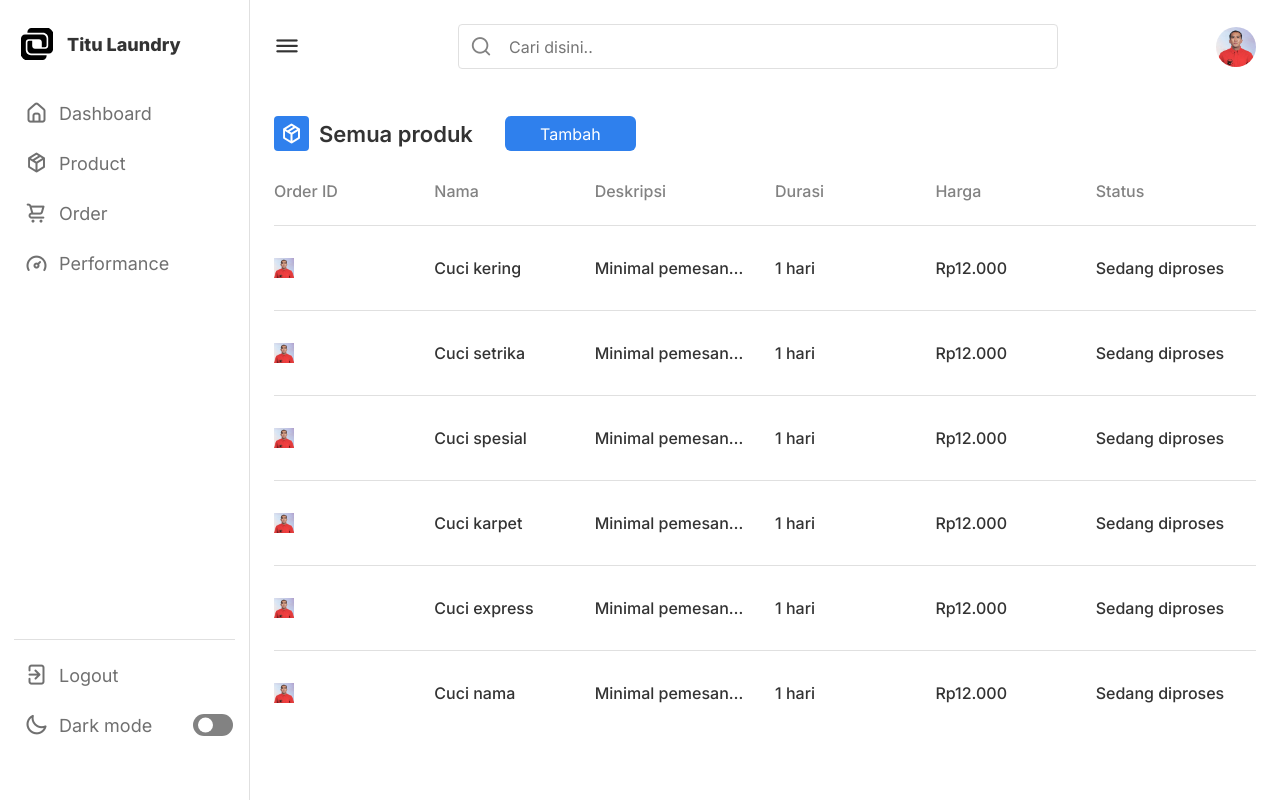
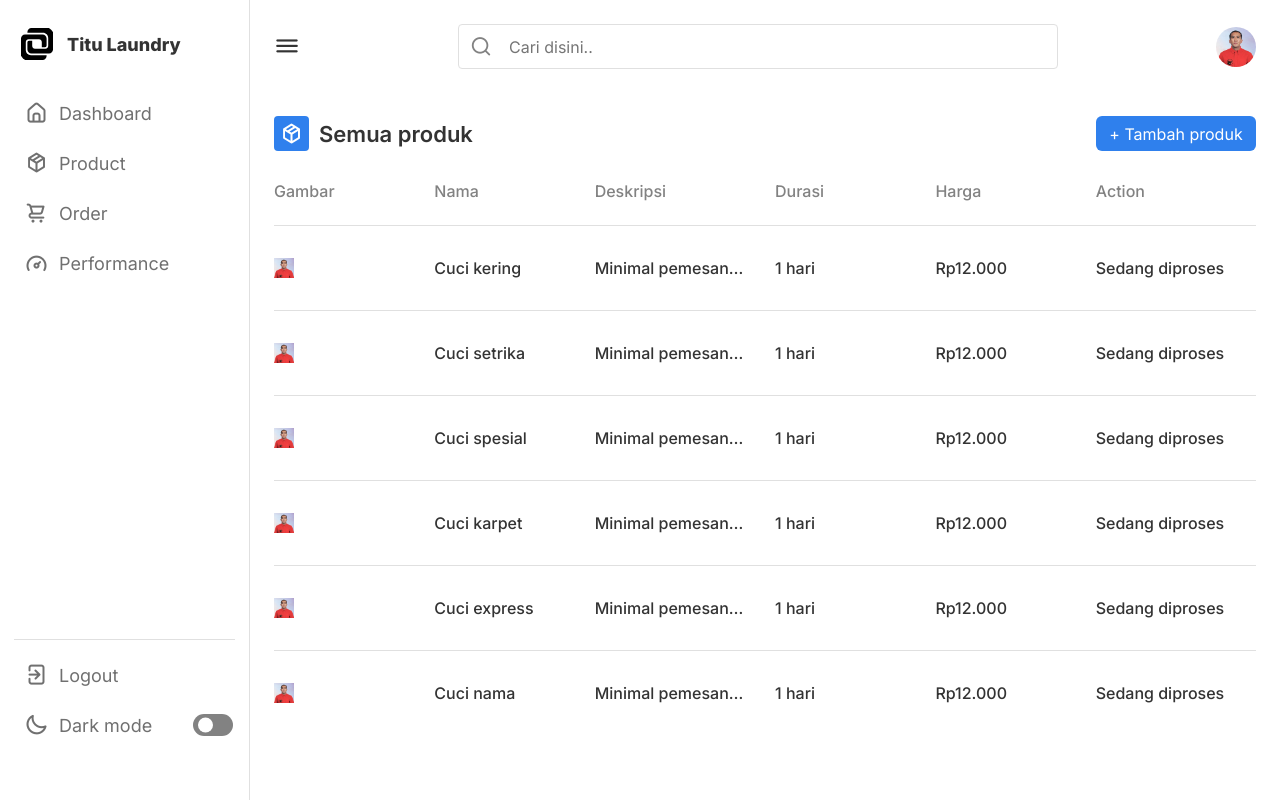
Before and after one commit to fikrilal/Titu-Laundry-Admin-Website, a PHP site: page /product.html in a window 1280 px wide. Run offline with PHP 8.4, Linux system fonts and the light colour scheme.

Commit message:
tambahkan produk

```diff
--- a/product.html
+++ b/product.html
@@ -76,13 +76,13 @@
                 <div class="title">
                     <i class="uil uil-box"></i>
                     <span class="text">Semua produk</span>
-                    <button class="btntambah">Tambah</button>
+                    <button class="btntambah">+ Tambah produk</button>
                 </div>
 
                 <div class="activity-data">
 
                     <div class="data order-id">
-                        <span class="data-title">Order ID</span>
+                        <span class="data-title">Gambar</span>
                         <span class="data-list"><img src="img/profile.jpg" width="20" height="20"></span>
                         <span class="data-list"><img src="img/profile.jpg" width="20" height="20"></span>
                         <span class="data-list"><img src="img/profile.jpg" width="20" height="20"></span>
@@ -128,7 +128,7 @@
                         <span class="data-list">Rp12.000</span>
                     </div>
                     <div class="data status">
-                        <span class="data-title">Status</span>
+                        <span class="data-title">Action</span>
                         <span class="data-list">Sedang diproses</span>
                         <span class="data-list">Sedang diproses</span>
                         <span class="data-list">Sedang diproses</span>
--- a/style.css
+++ b/style.css
@@ -376,6 +376,7 @@ nav.close~.dashboard {
   align-items: center;
   padding: 24px 24px;
   background-color: #FFFFFF;
+  /* box-shadow: 0px 7.76404px 49.9956px rgba(230, 234, 238, 0.6); */
   transition: var(--tran-05);
 }
 
@@ -450,17 +451,28 @@ nav.close ~ .dashboard .top {
 }
 
 .dash-content .title .btntambah {
+  position: fixed;
+  right: 24px;
+  width: calc(100% - 250px);
+  justify-content: space-between;
+  align-items: center;
+
   margin-top: 32px;
   font-size: 16px;
   font-weight: 400;
   color: #FFFFFF;
   margin-left: 32px;
-  width: 131px;
+  width: 160px;
   height: 35px;
   outline: none;
   border: none;
   background: #2F80ED;
   border-radius: 6px;
+}
+
+.dash-content .title .btntambah:hover {
+  background-color: #1366D6;
+  transition: 0.4s;
 }
 
 .dash-content .title .text {
```
Also changed, not shown: tambah-produk.html (added, +9 -0 lines).
